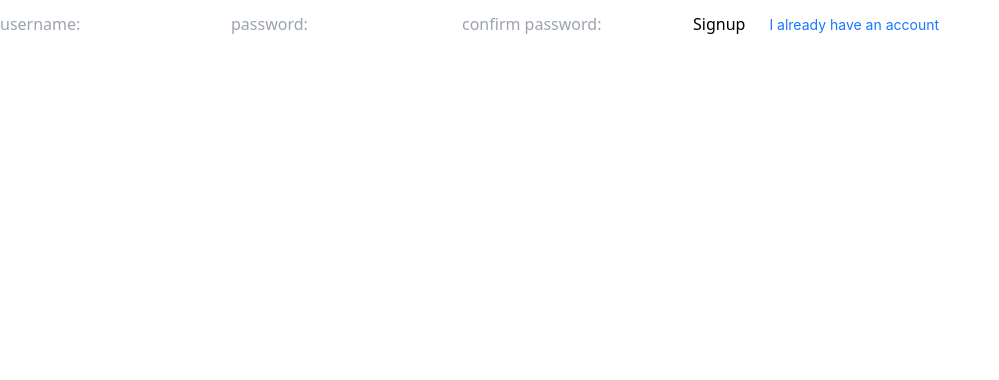
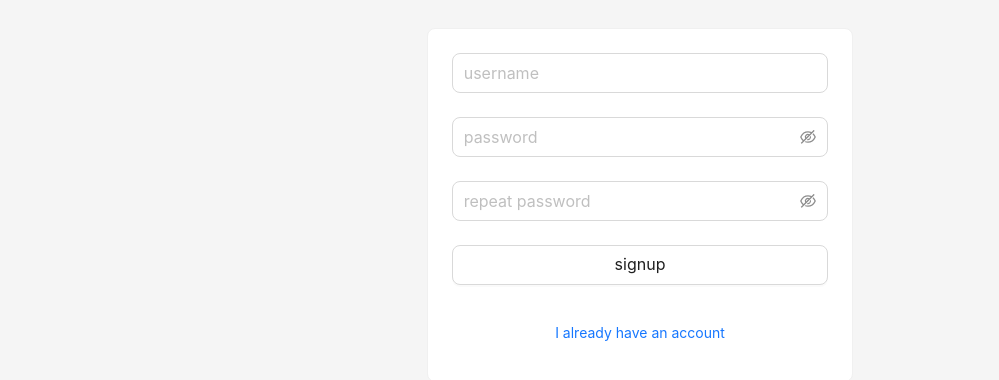
Before and after one commit to mahdimostajer/az-se1, a React (Vite) app: page /#/signup in a window 1280 px wide. Shown: the top 380 px of the page, without its empty margins (0-999 px from the left). Built offline with nearby package versions, Linux system fonts and the light colour scheme.

Commit message:
style: add better style for login and register

```diff
--- a/src/App.jsx
+++ b/src/App.jsx
@@ -3,9 +3,12 @@ import { HashRouter, Routes, Route } from "react-router-dom";
 import Login from "./pages/Login";
 import Signup from "./pages/Signup";
 import MainPage from "./pages/MainPage";
+import { Layout } from "antd";
 
 export default function App() {
   return (
+    <Layout style={{ minHeight: "100vh" }} >
+      <Layout.Content>
         <HashRouter>
           <Routes>
             <Route path="/login" element={<Login />} />
@@ -13,5 +16,8 @@ export default function App() {
             <Route path="/" element={<MainPage />} />
           </Routes>
         </HashRouter>
+      </Layout.Content>
+    </Layout >
+
   );
 }
--- a/src/pages/Login.jsx
+++ b/src/pages/Login.jsx
@@ -1,14 +1,37 @@
-import { Button } from "antd";
+import { Button, Card, Form, Input } from "antd";
 import { useNavigate } from "react-router-dom";
 
 export default function Login() {
 	const navigate = useNavigate();
 	return (
 		<>
-			<input style={{ color: "blue" }} placeholder="username:" />
-			<input placeholder="password:" />
-			<button>Login</button>
-			<Button onClick={() => navigate("/signup")} type="link">Create an account</Button>
+			<Card className="w-1/3 text-center m-auto mt-7">
+				<Form name="auth" onFinish={() => navigate("/")}>
+					<Form.Item
+						name="username"
+						rules={[
+							{ required: true, message: "please enter your username" },
+						]}
+					>
+						<Input size="large" placeholder="username" />
+					</Form.Item>
+					<Form.Item
+						name="password"
+						rules={[
+							{ required: true, message: "enter this" },
+						]}
+					>
+						<Input.Password size="large" type="password" placeholder="password" />
+					</Form.Item>
+					<Form.Item>
+						<Button size="large" block htmlType="submit">
+							Login
+						</Button>
+					</Form.Item>
+				</Form>
+				<Button onClick={() => navigate("/signup")} type="link">Create an account</Button>
+
+			</Card>
 		</>
 	);
 }
--- a/src/pages/MainPage.jsx
+++ b/src/pages/MainPage.jsx
@@ -5,8 +5,7 @@ import { useNavigate } from "react-router-dom";
 const MainPage = () => {
     const navigate = useNavigate();
     return (
-        <Layout style={{ minHeight: "100vh" }} >
-            <Layout.Content>
+
         <Card className="w-1/3 text-center m-auto mt-7">
             <h2 className="m-2 text-lg">Welcome</h2>
             <h2 className="m-2 text-lg">
@@ -16,11 +15,6 @@ const MainPage = () => {
             <Button className="m-2" onClick={() => navigate("/login")}>Login</Button>
             <Button onClick={() => navigate("/signup")}>Signup</Button>
         </Card>
-
-            </Layout.Content>
-
-        </Layout >
-
     )
 }
 
--- a/src/pages/Signup.jsx
+++ b/src/pages/Signup.jsx
@@ -1,15 +1,60 @@
-import { Button } from "antd";
+import { Button, Card, Form, Input } from "antd";
 import { useNavigate } from "react-router-dom";
 
 export default function Signup() {
 	const navigate = useNavigate();
 	return (
 		<>
-			<input placeholder="username:" style={{ color: "red" }} />
-			<input placeholder="password:" />
-			<input placeholder="confirm password:" />
-			<button>Signup</button>
-			<Button className="m-2" onClick={() => navigate("/login")} type="link">I already have an account</Button>
+			<Card className="w-1/3 text-center m-auto mt-7">
+
+				<Form name="auth" onFinish={() => navigate("/login")}>
+					<Form.Item
+						name="username"
+						rules={[
+							{ required: true, message: "please enter your username" },
+						]}
+					>
+						<Input size="large" placeholder="username" />
+					</Form.Item>
+					<Form.Item
+						name="password"
+						rules={[
+							{ required: true, message: "enter this" },
+						]}
+					>
+						<Input.Password size="large" type="password" placeholder="password" />
+					</Form.Item>
+					<Form.Item
+						name="confirm"
+						dependencies={['password']}
+						hasFeedback
+						rules={[
+							{
+								required: true,
+								message: 'enter this.',
+							},
+							({ getFieldValue }) => ({
+								validator(_, value) {
+									if (!value || getFieldValue('password') === value) {
+										return Promise.resolve();
+									}
+									return Promise.reject(new Error('password and repeat are not the same!'));
+								},
+							}),
+						]}
+					>
+						<Input.Password size="large" placeholder="repeat password" />
+					</Form.Item>
+					<Form.Item>
+						<Button size="large" block htmlType="submit">
+							signup
+						</Button>
+					</Form.Item>
+				</Form>
+				<Button className="m-2" onClick={() => navigate("/login")} type="link">I already have an account</Button>
+
+			</Card>
+
 		</>
 	);
 }
```
Lines whose indentation alone changed are shown as unchanged.
